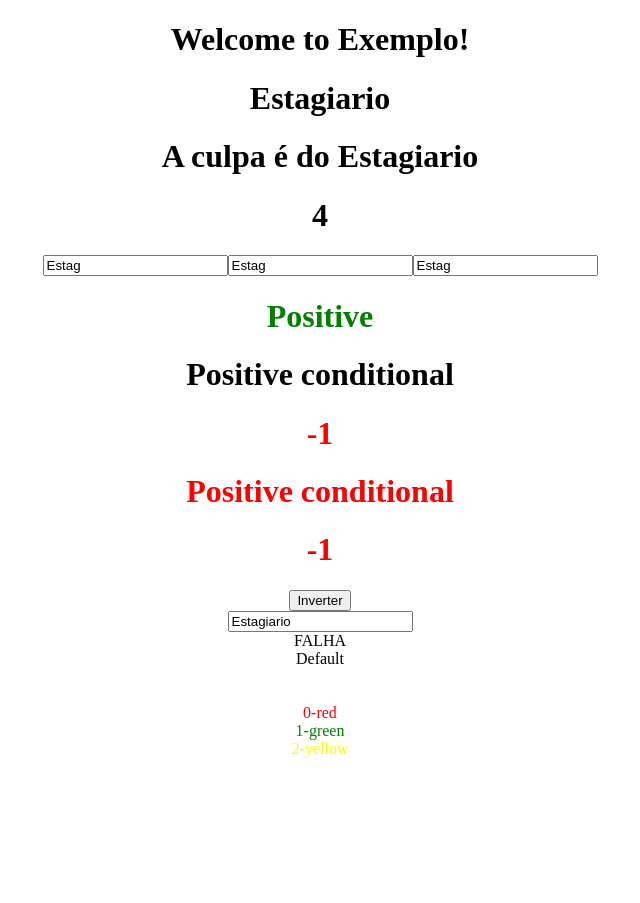
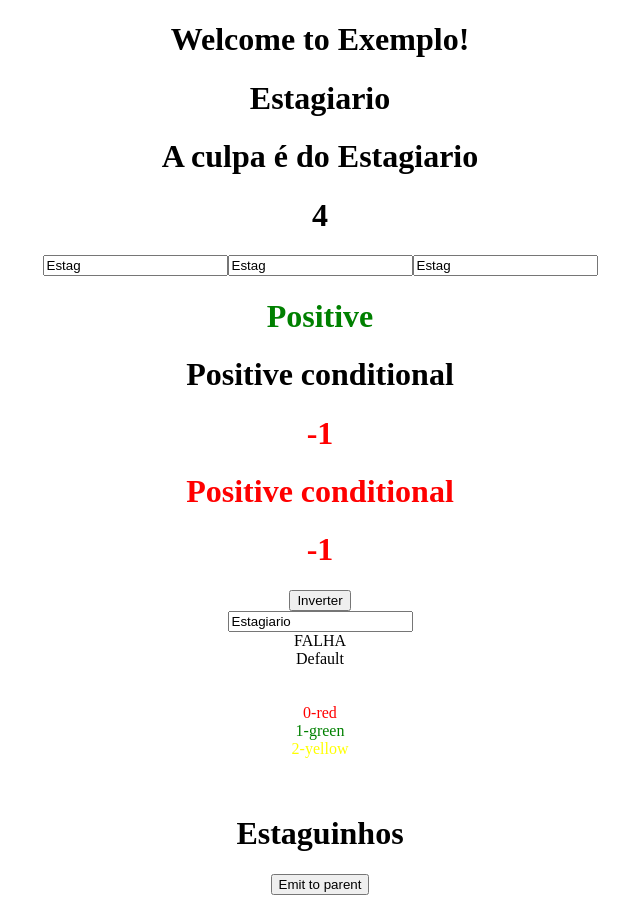
Before and after one commit to GuiLima2304/lista-tarefa-ngrx, an Angular app: page / in a window 1280 px wide. Shown: the whole page, without its empty margins (320-960 px from the left). Before the commit the page ends 800 px from the top, so only its background shows below. Built offline with nearby package versions, Linux system fonts and the light colour scheme.

Commit message:
INteração de componentes (Input e Output)

```diff
--- a/src/app/app.component.html
+++ b/src/app/app.component.html
@@ -3,7 +3,7 @@
   <h1>
     Welcome to {{ title }}!
   </h1>
-  <app-test></app-test>
+  <app-test (childEvent)="childEvent($event)" [parentData]="name"></app-test>
 </div>
 
 <router-outlet></router-outlet>
--- a/src/app/app.component.ts
+++ b/src/app/app.component.ts
@@ -7,4 +7,10 @@
 })
 export class AppComponent {
   title = 'Exemplo';
+
+  public name = "Estaguinhos"
+
+  childEvent(msg){
+    alert(msg);
+  }
 }
--- a/src/app/test/test.component.html
+++ b/src/app/test/test.component.html
@@ -43,3 +43,8 @@
 <div *ngFor="let color of colors; index as i; first as f; last as l; odd as o; even as e">
   <div [style.color]="color">{{ i }}-{{ color }}</div>
 </div>
+
+<br><br>
+
+<h1>{{ parentData }}</h1>
+<button (click)="fireEvent()">Emit to parent</button>
--- a/src/app/test/test.component.ts
+++ b/src/app/test/test.component.ts
@@ -1,4 +1,4 @@
-import { Component, OnInit } from '@angular/core';
+import { Component, OnInit, Input, Output, EventEmitter } from '@angular/core';
 
 @Component({
   selector: 'app-test',
@@ -6,6 +6,11 @@
   styleUrls: ['./test.component.css']
 })
 export class TestComponent implements OnInit {
+
+  @Input() public parentData;
+  //@Input('parentData') public name;
+
+  @Output() public childEvent = new EventEmitter();
 
   name = "Estagiario";
   myId = "estagId";
@@ -28,4 +33,8 @@
     this.number = this.number * -1;
   }
 
+  fireEvent(){
+    this.childEvent.emit('Sou o estaguinho, seu amiguinho');
+  }
+
 }
```
